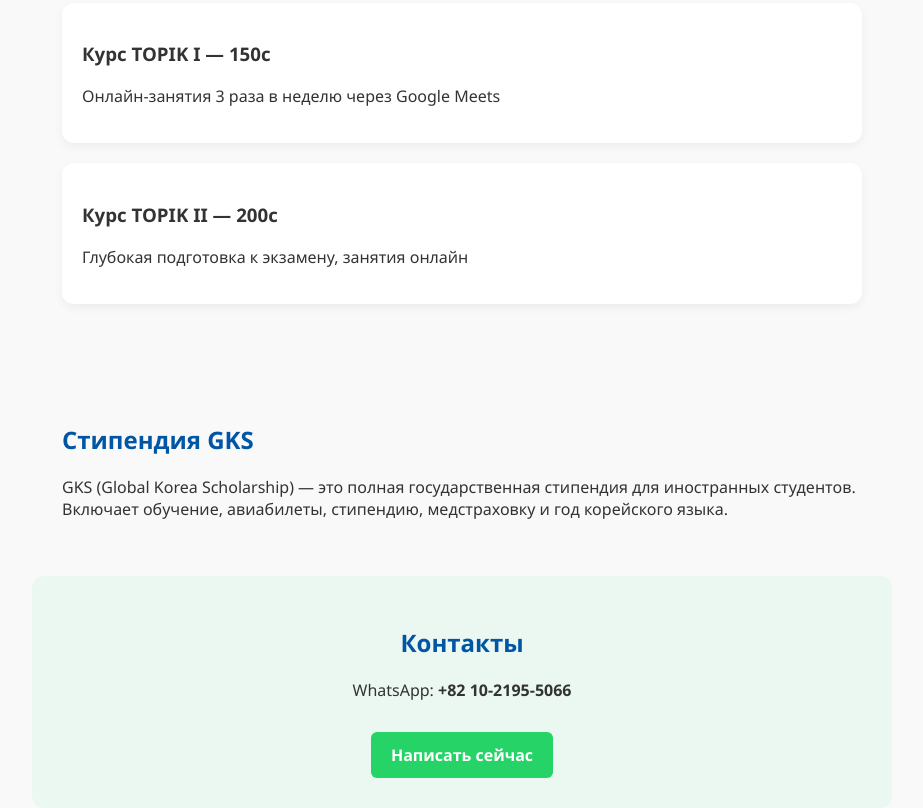
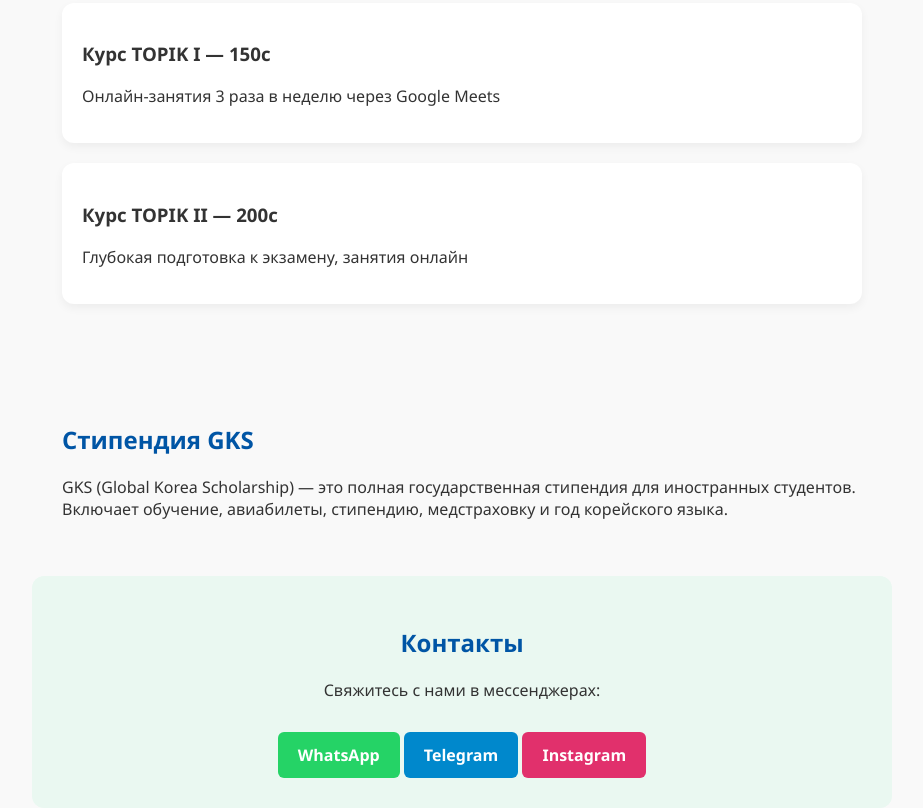
Before and after one commit to mrasilbek19/korean-study, a plain HTML site: page index.html in a window 1280 px wide. Shown: the part 607-1415 px from the top of the page, without its empty margins (178-1101 px from the left). Drawn offline with Linux system fonts and the light colour scheme.

Commit message:
Update index.html

```diff
--- a/index.html
+++ b/index.html
@@ -86,10 +86,11 @@
     <p>GKS (Global Korea Scholarship) — это полная государственная стипендия для иностранных студентов. Включает обучение, авиабилеты, стипендию, медстраховку и год корейского языка.</p>
   </div>
 
-  <div class="section contact">
-    <h2>Контакты</h2>
-    <p>WhatsApp: <strong>+82 10-2195-5066</strong></p>
-    <a class="whatsapp-button" href="https://wa.me/821021955066" target="_blank">Написать сейчас</a>
-  </div>
-</body>
+ <div class="section contact">
+  <h2>Контакты</h2>
+  <p>Свяжитесь с нами в мессенджерах:</p>
+  <a class="whatsapp-button" href="https://wa.me/821021955066" target="_blank">WhatsApp</a>
+  <a class="whatsapp-button" style="background:#0088cc;" href="https://t.me/+EOon9llV2YM2OWU1" target="_blank">Telegram</a>
+  <a class="whatsapp-button" style="background:#E1306C;" href="https://www.instagram.com/studytopik.tj?igsh=MXUzMTRwOWFnemtlNA==" target="_blank">Instagram</a>
+</div>
 </html>
```
